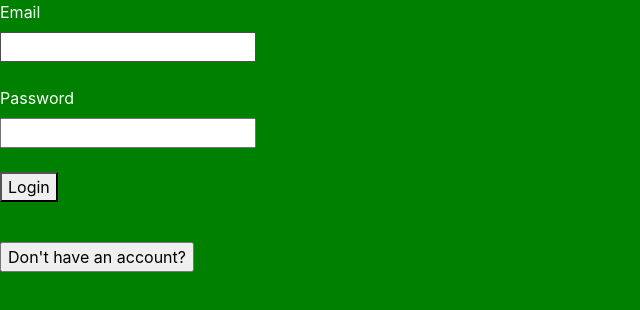
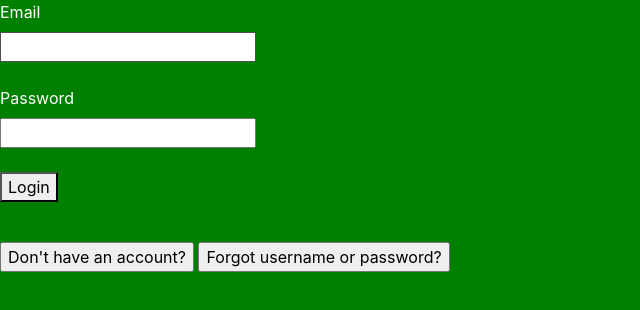
Before and after one commit to Nathan-Laney/3135-Bootstrap-Site, a plain HTML site: page login.html in a window 1280 px wide. Shown: the whole page, without its empty margins (0-640 px from the left). Drawn offline with nearby package versions, Linux system fonts and the light colour scheme.

Commit message:
Add files via upload

```diff
--- a/login.html
+++ b/login.html
@@ -22,5 +22,6 @@
 
     <br>
     <input type="button" id="notAUser" value="Don't have an account?">
+    <input type="button" id="Forgot" value="Forgot username or password?">
 </div>
 </main>
```
